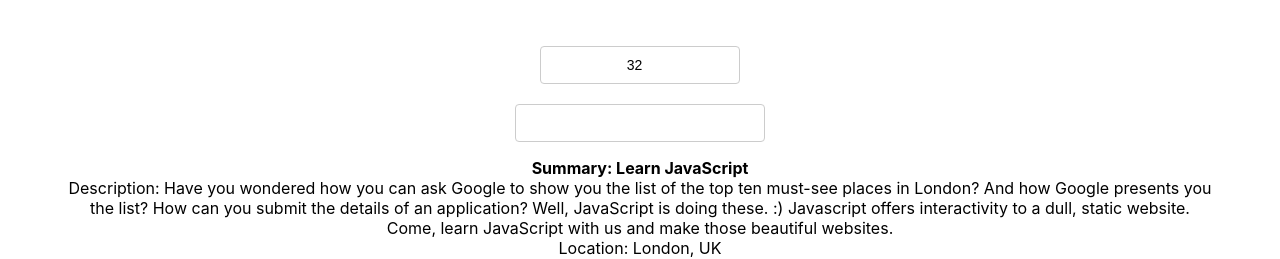
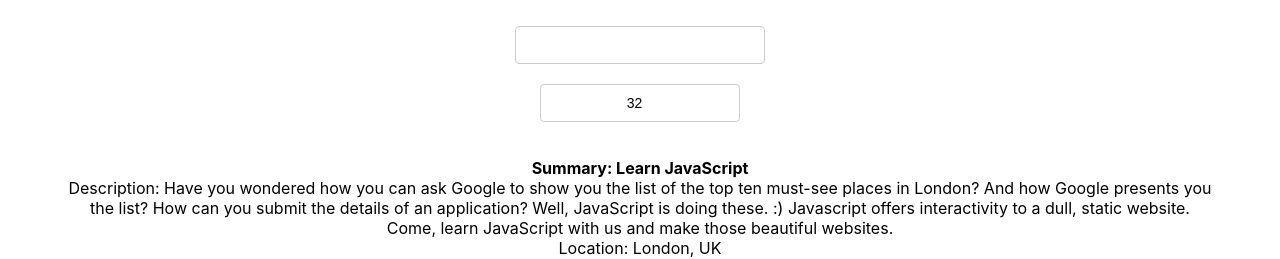
Before and after one commit to priya-km/meet, a React (Create React App) app: page / in a window 1280 px wide. Shown: the top 259 px of the page. Built offline with nearby package versions, Linux system fonts and the light colour scheme.

Commit message:
App.js syntax updates

```diff
--- a/src/App.js
+++ b/src/App.js
@@ -84,13 +84,13 @@
   render() {
     return (
       <div className="App">
+        <CitySearch
+          locations={this.state.locations}
+          updateEvents={this.updateEvents}
+        />
         <NumberOfEvents
           selectedCity={this.state.selectedCity}
           query={this.state.eventCount}
-          updateEvents={this.updateEvents}
-        />
-        <CitySearch
-          locations={this.state.locations}
           updateEvents={this.updateEvents}
         />
         <EventList events={this.state.events} />
```
